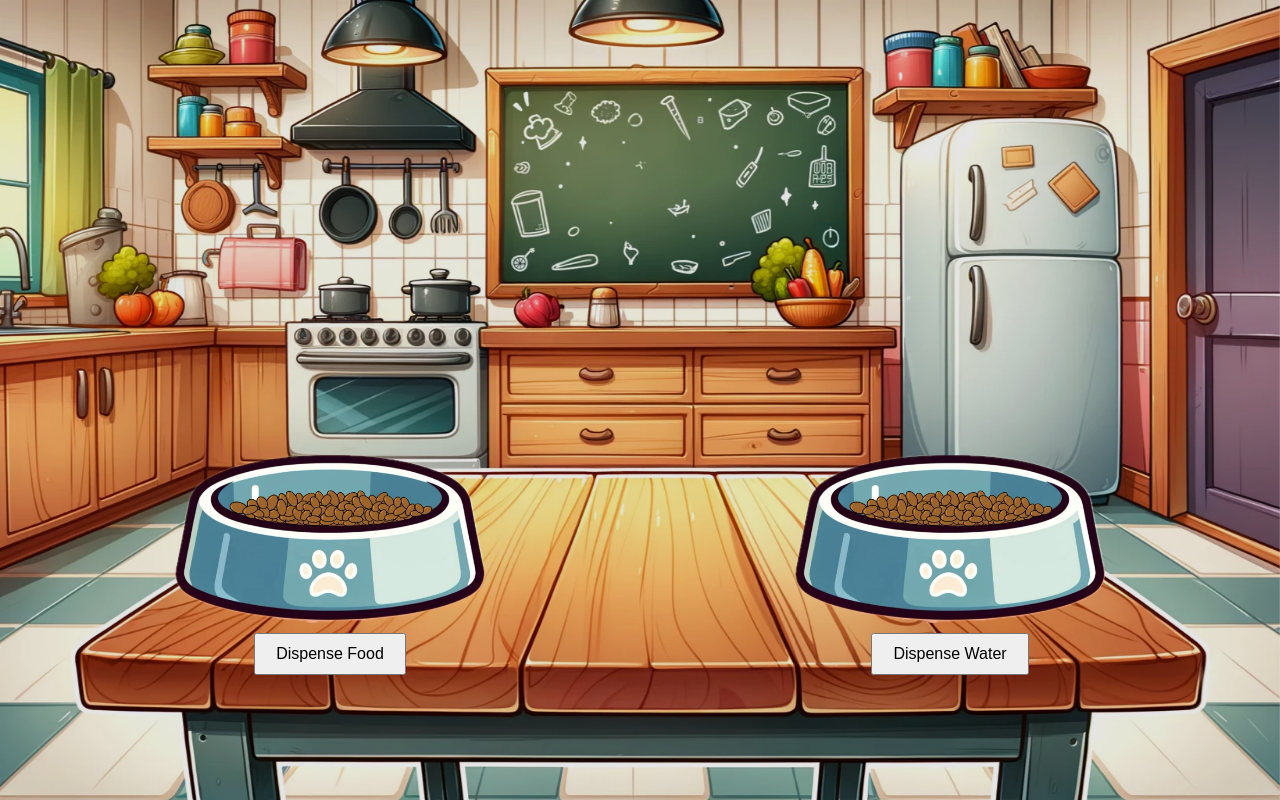
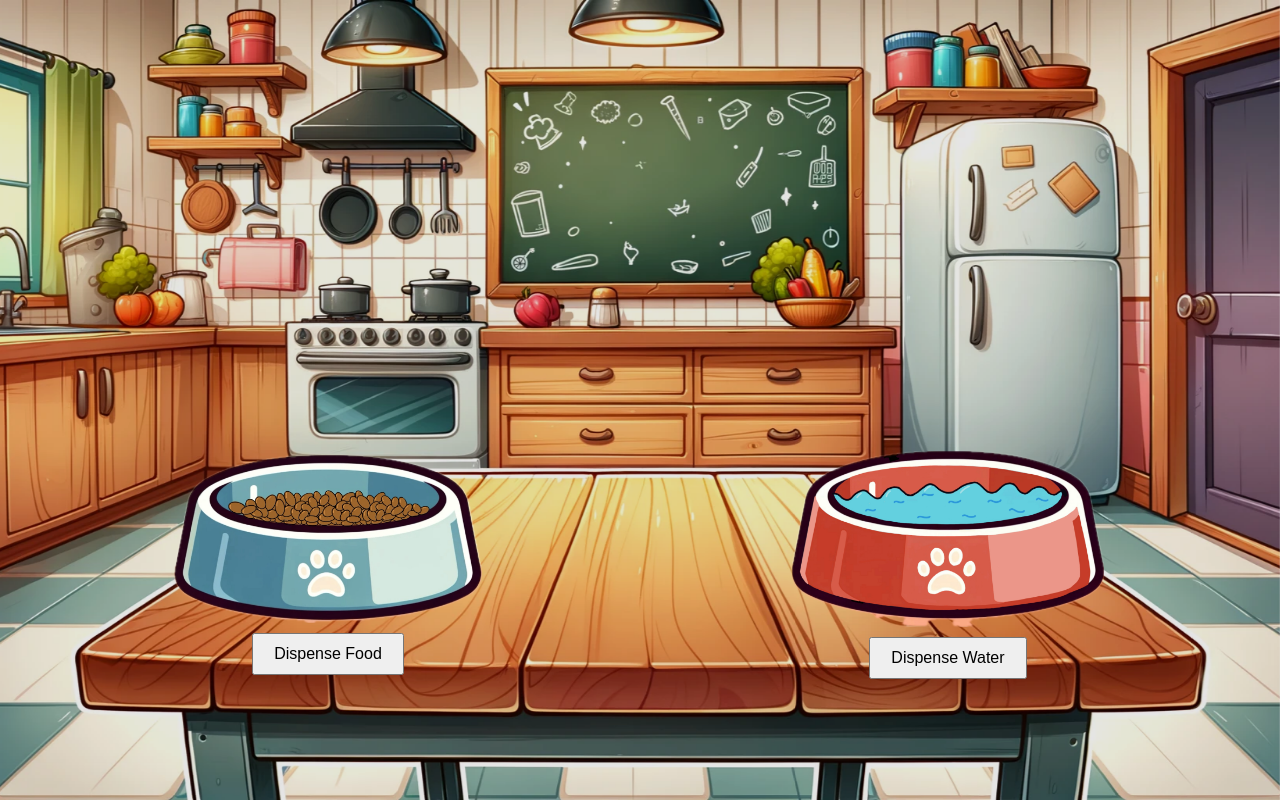
Before and after one commit to lamluongg/PetFeederApp, a React (Create React App) app: page / in a window 1280 px wide. Built offline with nearby package versions, Linux system fonts and the light colour scheme.

Commit message:
changed water bowl

```diff
--- a/src/components/MainPage.js
+++ b/src/components/MainPage.js
@@ -1,7 +1,9 @@
 // src/components/MainPage.js
 import React from 'react';
 import './MainPage.css';
-import emptyBowl from '../assets/25.PNG'; // Adjust the path as needed
+import food25 from '../assets/food25.PNG'; // Adjust the path as needed
+import water25 from '../assets/water25.PNG'; // Adjust the path as needed
+
 
 const MainPage = () => {
   const handleDispenseFood = () => {
@@ -16,11 +18,11 @@ const MainPage = () => {
     <div className="main-page">
       <div className="container">
         <div className="item">
-          <img src={emptyBowl} alt="Food Bowl" />
+          <img src={food25} alt="Food Bowl" />
           <button onClick={handleDispenseFood}>Dispense Food</button>
         </div>
         <div className="item">
-          <img src={emptyBowl} alt="Water Bowl" />
+          <img src={water25} alt="Water Bowl" />
           <button onClick={handleDispenseWater}>Dispense Water</button>
         </div>
       </div>
```
Also changed, not shown: src/assets/food25.PNG (renamed from src/assets/25.PNG), src/assets/water25.PNG (added).
